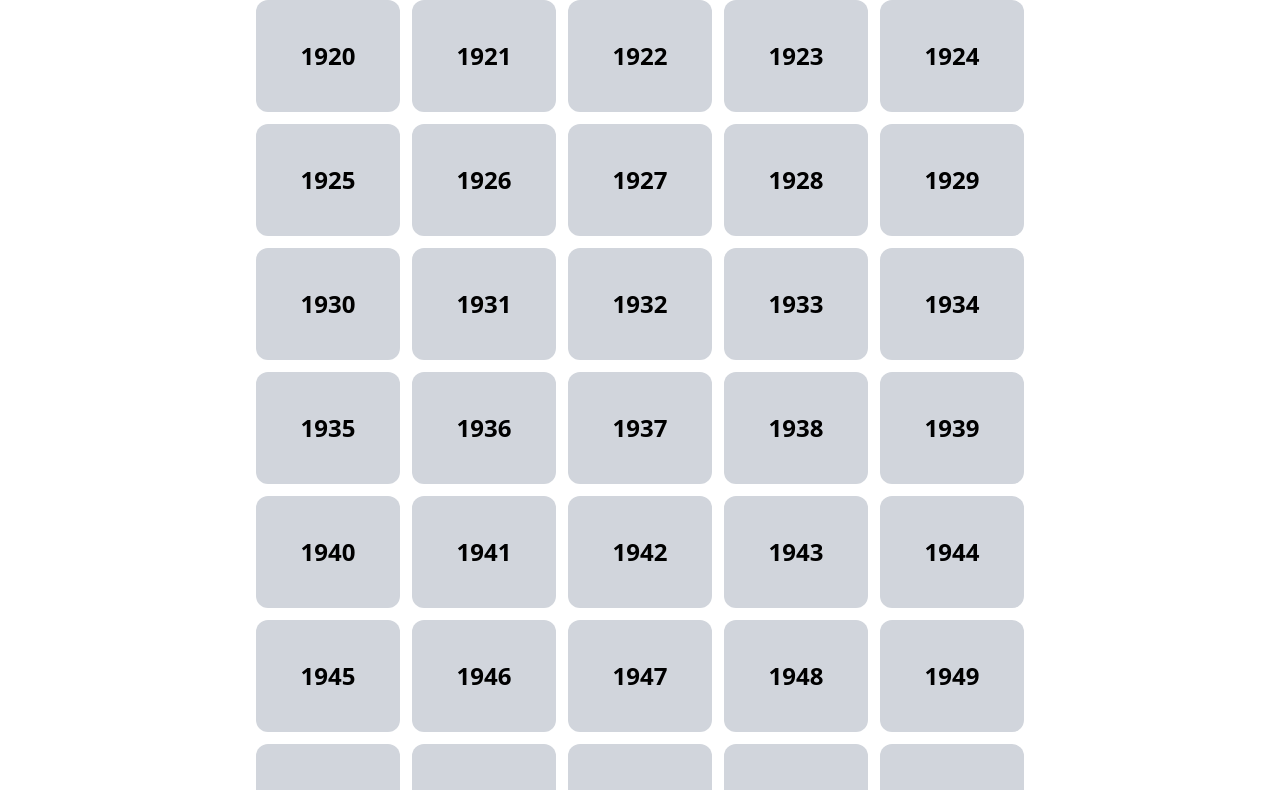
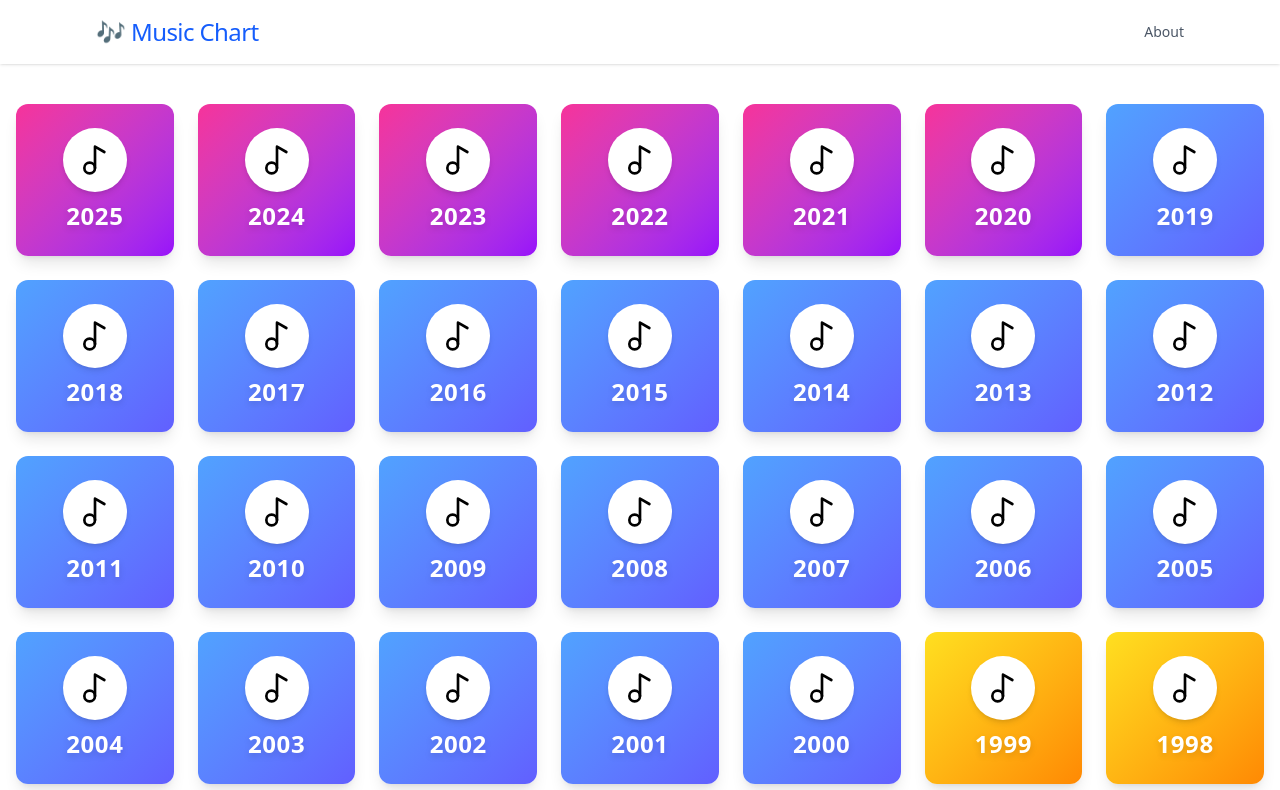
Before and after one commit to Gor-Hoveyan/radio-time-machine, a Next.js app: page / in a window 1280 px wide. Shown: the top 790 px of the page. Built offline with nearby package versions, Linux system fonts and the light colour scheme.

Commit message:
Add header, footer, UI enhancements

```diff
--- /dev/null
+++ b/src/app/components/Footer.tsx
@@ -0,0 +1,25 @@
+import React from "react";
+
+export default function Footer() {
+  return (
+    <footer className="bg-gray-100 text-gray-600 text-sm mt-12 border-t">
+      <div className="max-w-6xl mx-auto px-4 sm:px-6 lg:px-8 py-6 flex flex-col sm:flex-row justify-between items-center">
+        <p className="text-center sm:text-left">
+          &copy; {new Date().getFullYear()} Music Chart. All rights reserved.
+        </p>
+
+        <div className="mt-2 sm:mt-0 space-x-4">
+          <a href="#" className="hover:text-blue-500 transition">
+            About
+          </a>
+          <a href="#" className="hover:text-blue-500 transition">
+            Privacy
+          </a>
+          <a href="#" className="hover:text-blue-500 transition">
+            Contact
+          </a>
+        </div>
+      </div>
+    </footer>
+  );
+}
--- /dev/null
+++ b/src/app/components/Header.tsx
@@ -0,0 +1,22 @@
+import Link from "next/link";
+import React from "react";
+
+export default function Header() {
+  return (
+    <header className="bg-white shadow sticky top-0 z-50">
+      <div className="max-w-6xl mx-auto px-4 sm:px-6 lg:px-8 py-4 flex justify-between items-center">
+        <div className="text-2xl font-bold text-blue-600 tracking-tight">
+          <Link href="/" className="hover:text-blue-500 font-medium">
+            🎶 Music Chart
+          </Link>
+        </div>
+
+        <nav className="space-x-6 hidden sm:flex text-sm text-gray-600">
+          <a href="#" className="hover:text-blue-500 font-medium">
+            About
+          </a>
+        </nav>
+      </div>
+    </header>
+  );
+}
--- /dev/null
+++ b/src/app/icons/HomeMusicIcon.tsx
@@ -0,0 +1,21 @@
+import React from "react";
+
+export default function HomeMusicIcon() {
+  return (
+    <svg
+      xmlns="http://www.w3.org/2000/svg"
+      width="32"
+      height="32"
+      viewBox="0 0 24 24"
+      fill="none"
+      stroke="currentColor"
+      stroke-width="2"
+      stroke-linecap="round"
+      stroke-linejoin="round"
+      className="lucide lucide-music2-icon lucide-music-2"
+    >
+      <circle cx="8" cy="18" r="4" />
+      <path d="M12 18V2l7 4" />
+    </svg>
+  );
+}
--- a/src/app/layout.tsx
+++ b/src/app/layout.tsx
@@ -1,6 +1,8 @@
 import type { Metadata } from "next";
 import { Geist, Geist_Mono } from "next/font/google";
 import "./globals.css";
+import Header from "./components/Header";
+import Footer from "./components/Footer";
 
 const geistSans = Geist({
   variable: "--font-geist-sans",
@@ -27,7 +29,9 @@ export default function RootLayout({
       <body
         className={`${geistSans.variable} ${geistMono.variable} antialiased`}
       >
+        <Header />
         {children}
+        <Footer />
       </body>
     </html>
   );
--- a/src/pages/ChartOfYear.tsx
+++ b/src/pages/ChartOfYear.tsx
@@ -11,38 +11,42 @@ const formatDuration = (duration: string): string => {
 
 export default function ChartOfYear(props: { track: Track[] }) {
   const tracks = props.track;
+
   return (
-    <ul className="space-y-4">
+    <ul className="space-y-3">
       {tracks.map((track) => (
         <li
           key={`${track["@attr"].rank}-${track.name}`}
-          className="flex items-center justify-between bg-white rounded-xl shadow hover:shadow-lg transition p-4"
+          className="flex items-center justify-between bg-white rounded-2xl shadow-sm hover:shadow-md transition p-4 border border-gray-100"
         >
+          {/* Left Side: Rank, Icon, Name */}
           <div className="flex items-center space-x-4">
-            <div className="text-xl font-bold text-gray-500 w-6 text-right">
+            <div className="text-xl font-bold text-gray-400 w-6 text-right">
               {track["@attr"].rank}
             </div>
+
+            {/* Track + Artist */}
             <div>
               <Link
                 href={`/artist/${track.artist.name}/track/${track.name}`}
-                rel="noopener noreferrer"
-                className="text-lg font-medium text-blue-600 hover:underline"
+                className="text-base font-semibold text-gray-800 hover:text-blue-600 transition"
               >
                 {track.name}
               </Link>
-              <div className="text-sm text-gray-600">
+              <div className="text-sm text-gray-500">
                 by{" "}
                 <Link
                   href={`/artist/${track.artist.name}`}
-                  rel="noopener noreferrer"
-                  className="hover:underline"
+                  className="hover:underline text-gray-600"
                 >
                   {track.artist.name}
                 </Link>
               </div>
             </div>
           </div>
-          <div className="text-sm text-gray-500">
+
+          {/* Right Side: Duration */}
+          <div className="text-xs text-white bg-gray-800 px-2 py-1 rounded-md font-mono min-w-[48px] text-center">
             {formatDuration(track.duration)}
           </div>
         </li>
--- a/src/pages/ListOfYears.tsx
+++ b/src/pages/ListOfYears.tsx
@@ -1,13 +1,36 @@
 import { range } from "@/utils/range";
 import Link from "next/link";
+import HomeMusicIcon from "@/app/icons/HomeMusicIcon";
+
+const getEraColor = (year: number) => {
+  if (year >= 2020) return "from-pink-500 to-purple-600";
+  if (year >= 2000) return "from-blue-400 to-indigo-500";
+  if (year >= 1980) return "from-yellow-300 to-orange-400";
+  if (year >= 1960) return "from-green-300 to-teal-500";
+  return "from-gray-300 to-gray-500";
+};
 
 export default function ListOfYears() {
+  const years = range(1920, new Date().getFullYear());
+
   return (
-    <div className="grid mx-auto gap-3 lg:grid-cols-5 lg:w-3/5">
-      {range(1920, new Date().getFullYear()).map((elem) => (
-        <Link href={`year/${elem}`} key={elem}>
-          <div className="text-center py-10 px-10 bg-gray-300 text-black text-2xl font-bold rounded-xl cursor-pointer hover:scale-105 duration-300">
-            {elem}
+    <div className="grid gap-6 grid-cols-2 sm:grid-cols-3 md:grid-cols-4 lg:grid-cols-6 xl:grid-cols-7 mx-auto max-w-7xl px-4 py-10">
+      {years.reverse().map((year, index) => (
+        <Link href={`/year/${year}`} key={year}>
+          <div
+            className={`group relative rounded-xl p-6 shadow-lg bg-gradient-to-br ${getEraColor(
+              year
+            )} hover:scale-105 hover:shadow-2xl transition-all duration-500 cursor-pointer animate-fade-in`}
+            style={{ animationDelay: `${index * 20}ms` }}
+          >
+            <div className="flex flex-col items-center justify-center space-y-2">
+              <div className="bg-white p-4 rounded-full shadow-md group-hover:rotate-[360deg] transition-transform duration-[1500ms]">
+                <HomeMusicIcon />
+              </div>
+              <p className="text-2xl font-bold text-white drop-shadow-md tracking-wide">
+                {year}
+              </p>
+            </div>
           </div>
         </Link>
       ))}
```
